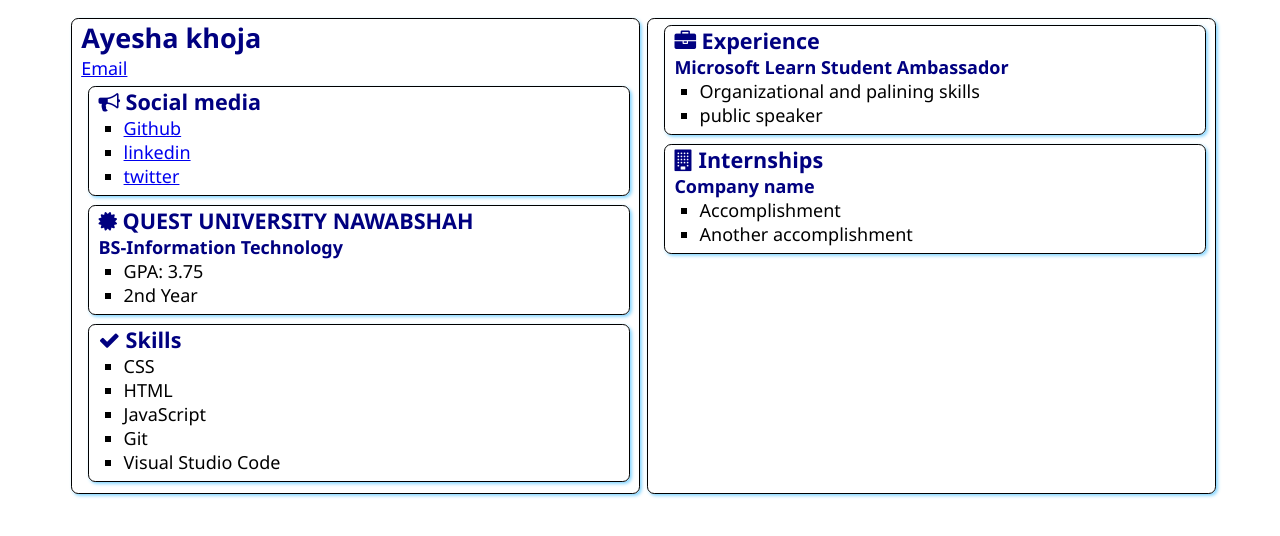
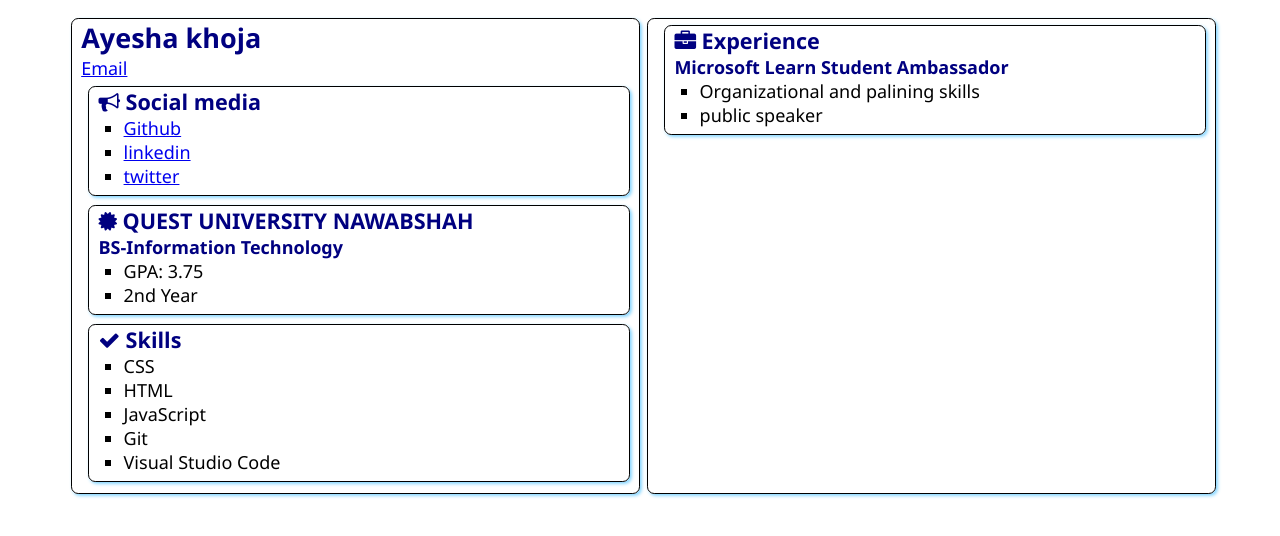
Before and after one commit to Ayesha-khoja/SATechnicalOnboarding, a plain HTML site: page src/index.html in a window 1280 px wide. Drawn offline with Linux system fonts and the light colour scheme.

Commit message:
Update index.html

```diff
--- a/src/index.html
+++ b/src/index.html
@@ -67,18 +67,7 @@
                     <li>public speaker</li>
                 </ul>
             </section>
-            <section class="box">
-                <h2>
-                    <i class="fa fa-building" aria-hidden="true"></i>
-                    Internships
-                </h2>
 
-                <h3>Company name</h3>
-                <ul>
-                    <li>Accomplishment</li>
-                    <li>Another accomplishment</li>
-                </ul>
-            </section>
 
         </article>
 
```
